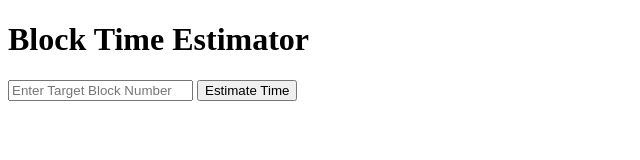
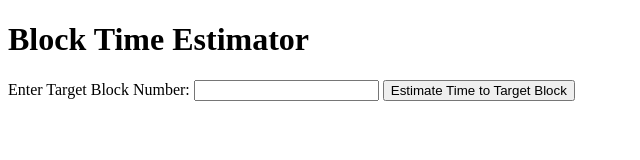
Before and after one commit to gabriele-sala/block_upgrade, a plain HTML site: page index.html in a window 1280 px wide. Shown: the whole page, without its empty margins (0-640 px from the left). Drawn offline with Linux system fonts and the light colour scheme.

Commit message:
Update index.html

```diff
--- a/index.html
+++ b/index.html
@@ -6,17 +6,13 @@
 </head>
 <body>
     <h1>Block Time Estimator</h1>
-    <input type="number" id="targetBlock" placeholder="Enter Target Block Number">
-    <button onclick="estimateTime()">Estimate Time</button>
+    <form id="blockForm">
+        <label for="targetBlock">Enter Target Block Number:</label>
+        <input type="number" id="targetBlock" required>
+        <button type="submit">Estimate Time to Target Block</button>
+    </form>
     <div id="result"></div>
 
-    <script>
-        async function estimateTime() {
-            const targetBlock = document.getElementById('targetBlock').value;
-            const response = await fetch(`/api/api?targetBlock=${targetBlock}`);
-            const data = await response.json();
-            document.getElementById('result').innerText = `Estimated Time: ${data.estimatedTime}`;
-        }
-    </script>
+    <script src="script.js"></script>
 </body>
 </html>
```
